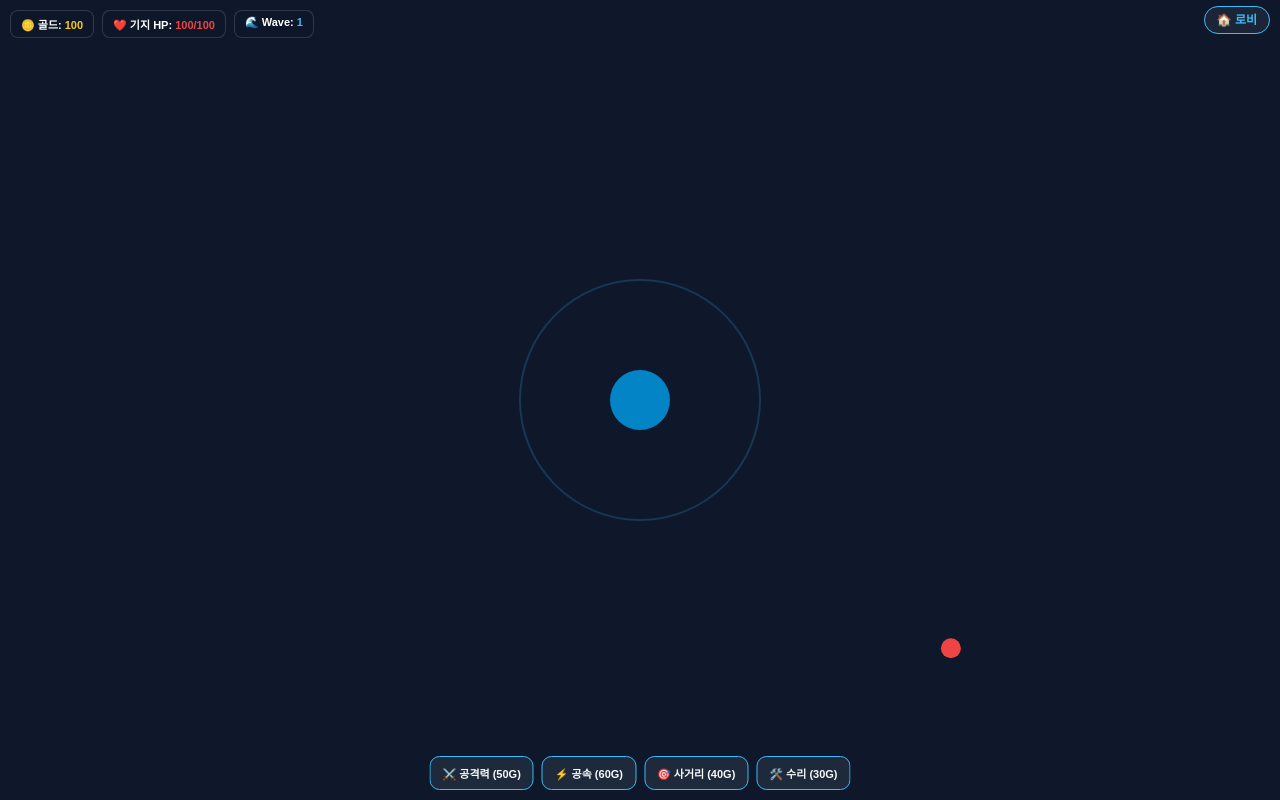
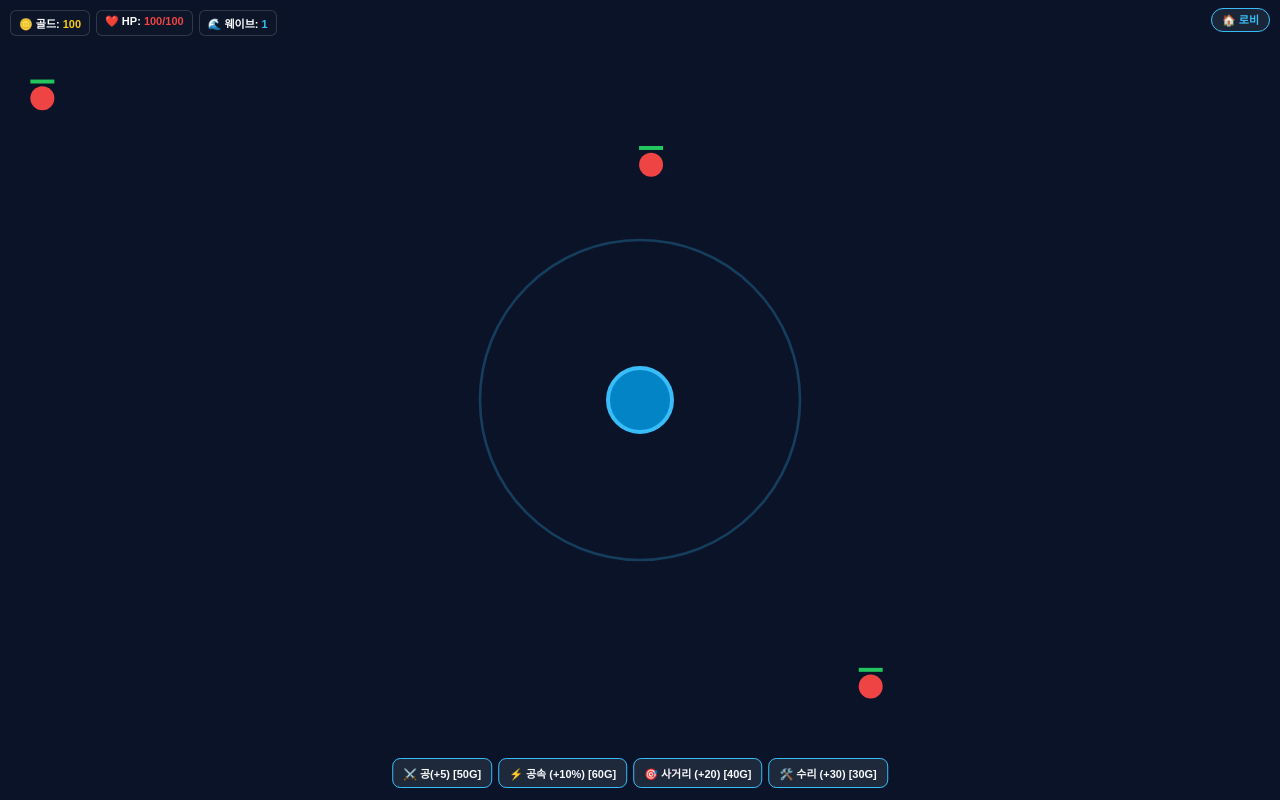
Before and after one commit to ezzone72/arcade-portal, a plain HTML site: page games/base-defense/index.html in a window 1280 px wide. Drawn offline with Linux system fonts and the light colour scheme.

Commit message:
fix: make central tower and components dynamically scale down on smaller screens

```diff
--- a/games/base-defense/index.html
+++ b/games/base-defense/index.html
@@ -7,19 +7,28 @@
     <style>
         * { margin: 0; padding: 0; box-sizing: border-box; user-select: none; -webkit-user-select: none; }
         body { background: #0f172a; color: #fff; font-family: 'Pretendard', sans-serif; overflow: hidden; width: 100vw; height: 100vh; }
-        #game-container { position: relative; width: 100%; height: 100%; }
+        #game-container { position: relative; width: 100%; height: 100%; background: #0b1329; }
 
         .top-nav { position: absolute; top: 10px; right: 10px; z-index: 20; }
-        .home-btn { background: rgba(30, 41, 59, 0.8); color: #38bdf8; border: 1px solid #38bdf8; padding: 6px 12px; border-radius: 16px; font-weight: bold; text-decoration: none; font-size: 12px; }
+        .home-btn { background: rgba(30, 41, 59, 0.85); color: #38bdf8; border: 1px solid #38bdf8; padding: 5px 10px; border-radius: 14px; font-weight: bold; text-decoration: none; font-size: 11px; }
 
-        .header-status { position: absolute; top: 10px; left: 10px; display: flex; gap: 8px; z-index: 20; font-size: 11px; font-weight: bold; flex-wrap: wrap; }
-        .stat-card { background: rgba(15, 23, 42, 0.85); padding: 5px 10px; border-radius: 8px; border: 1px solid rgba(255,255,255,0.15); }
+        .header-status { position: absolute; top: 10px; left: 10px; display: flex; gap: 6px; z-index: 20; font-size: 11px; font-weight: bold; flex-wrap: wrap; }
+        .stat-card { background: rgba(15, 23, 42, 0.85); padding: 4px 8px; border-radius: 6px; border: 1px solid rgba(255,255,255,0.15); }
         .gold-text { color: #facc15; }
         .hp-text { color: #ef4444; }
 
-        .upgrade-bar { position: absolute; bottom: 10px; left: 50%; transform: translateX(-50%); display: flex; gap: 8px; z-index: 20; max-width: 95%; overflow-x: auto; }
-        .up-btn { background: #1e293b; color: #f8fafc; border: 1px solid #38bdf8; padding: 8px 12px; border-radius: 10px; font-size: 11px; font-weight: bold; cursor: pointer; white-space: nowrap; }
+        .upgrade-bar { position: absolute; bottom: 10px; left: 50%; transform: translateX(-50%); display: flex; gap: 6px; z-index: 20; max-width: 98%; overflow-x: auto; padding: 2px; }
+        .up-btn { background: #1e293b; color: #f8fafc; border: 1px solid #38bdf8; padding: 6px 10px; border-radius: 8px; font-size: 11px; font-weight: bold; cursor: pointer; white-space: nowrap; transition: 0.1s; }
         .up-btn:active { background: #38bdf8; color: #0f172a; }
+
+        .modal { display: none; position: absolute; top: 0; left: 0; width: 100%; height: 100%; background: rgba(0,0,0,0.85); flex-direction: column; justify-content: center; align-items: center; z-index: 30; }
+        .modal-content { background: #1e293b; border: 2px solid #ef4444; padding: 20px; border-radius: 16px; text-align: center; max-width: 90%; }
+        .modal h2 { font-size: 22px; color: #ef4444; margin-bottom: 8px; }
+        .modal p { font-size: 13px; color: #e2e8f0; margin-bottom: 16px; }
+        .btn-group { display: flex; gap: 10px; justify-content: center; }
+        .btn-action { padding: 8px 16px; font-size: 13px; font-weight: bold; border: none; border-radius: 8px; cursor: pointer; text-decoration: none; }
+        .btn-restart { background: #38bdf8; color: #0f172a; }
+        .btn-lobby { background: #64748b; color: #fff; }
 
         canvas { display: block; width: 100%; height: 100%; touch-action: none; }
     </style>
@@ -29,8 +38,8 @@
 <div id="game-container">
     <div class="header-status">
         <div class="stat-card">🪙 골드: <span id="gold-val" class="gold-text">100</span></div>
-        <div class="stat-card">❤️ 기지 HP: <span id="hp-val" class="hp-text">100/100</span></div>
-        <div class="stat-card">🌊 Wave: <span id="wave-val" style="color:#38bdf8;">1</span></div>
+        <div class="stat-card">❤️ HP: <span id="hp-val" class="hp-text">100/100</span></div>
+        <div class="stat-card">🌊 웨이브: <span id="wave-val" style="color:#38bdf8;">1</span></div>
     </div>
 
     <div class="top-nav">
@@ -38,10 +47,21 @@
     </div>
 
     <div class="upgrade-bar">
-        <button class="up-btn" onclick="upgrade('atk')">⚔️ 공격력 (50G)</button>
-        <button class="up-btn" onclick="upgrade('speed')">⚡ 공속 (60G)</button>
-        <button class="up-btn" onclick="upgrade('range')">🎯 사거리 (40G)</button>
-        <button class="up-btn" onclick="upgrade('repair')">🛠️ 수리 (30G)</button>
+        <button class="up-btn" onclick="upgrade('atk')">⚔️ 공(+5) [50G]</button>
+        <button class="up-btn" onclick="upgrade('speed')">⚡ 공속 (+10%) [60G]</button>
+        <button class="up-btn" onclick="upgrade('range')">🎯 사거리 (+20) [40G]</button>
+        <button class="up-btn" onclick="upgrade('repair')">🛠️ 수리 (+30) [30G]</button>
+    </div>
+
+    <div id="gameover-modal" class="modal">
+        <div class="modal-content">
+            <h2>기지 파괴됨!</h2>
+            <p id="gameover-desc">최종 기록: 웨이브 1</p>
+            <div class="btn-group">
+                <button class="btn-action btn-restart" onclick="initGame()">다시 도전</button>
+                <a href="../../index.html" class="btn-action btn-lobby">로비로 이동</a>
+            </div>
+        </div>
     </div>
 
     <canvas id="defenseCanvas"></canvas>
@@ -52,125 +72,217 @@ const canvas = document.getElementById('defenseCanvas');
 const ctx = canvas.getContext('2d');
 
 let width, height;
+let scaleRatio = 1; // 화면 크기에 비례하는 동적 스케일 값
 let gold = 100, hp = 100, maxHp = 100, wave = 1;
-let tower = { x: 0, y: 0, range: 120, atk: 15, cooldown: 0, maxCooldown: 30 };
-let enemies = [], bullets = [];
+let killCount = 0;
+
+let tower = { x: 0, y: 0, baseRadius: 24, baseRange: 120, range: 120, atk: 15, cooldown: 0, maxCooldown: 25 };
+let enemies = [];
+let bullets = [];
+let spawnIntervalTimer = null;
+let isGameOver = false;
 
 function resize() {
     width = canvas.width = window.innerWidth;
     height = canvas.height = window.innerHeight;
+
+    // 기기 화면 해상도에 맞춰 모든 요소의 크기를 유연하게 비례 계산 (기준 800x600)
+    scaleRatio = Math.min(width / 800, height / 600);
+
     tower.x = width / 2;
     tower.y = height / 2;
+    tower.range = tower.baseRange * scaleRatio;
 }
 window.addEventListener('resize', resize);
 
-function spawnEnemy() {
+class Enemy {
+    constructor() {
         let angle = Math.random() * Math.PI * 2;
         let dist = Math.max(width, height) / 2 + 50;
-    enemies.push({
-        x: tower.x + Math.cos(angle) * dist,
-        y: tower.y + Math.sin(angle) * dist,
-        hp: 20 + wave * 5,
-        maxHp: 20 + wave * 5,
-        speed: 1.2 + Math.random() * 0.5
-    });
+        this.x = tower.x + Math.cos(angle) * dist;
+        this.y = tower.y + Math.sin(angle) * dist;
+        this.baseRadius = 9;
+        this.hp = 20 + (wave - 1) * 8;
+        this.maxHp = this.hp;
+        this.speed = (1.2 + Math.random() * 0.4) * scaleRatio;
     }
 
-setInterval(spawnEnemy, 1500);
+    update() {
+        let dx = tower.x - this.x;
+        let dy = tower.y - this.y;
+        let dist = Math.hypot(dx, dy);
+
+        let hitRadius = (tower.baseRadius + this.baseRadius) * scaleRatio;
+
+        if (dist < hitRadius) {
+            hp -= 10;
+            updateUI();
+            if (hp <= 0) gameOver();
+            return true;
+        }
+
+        this.x += (dx / dist) * this.speed;
+        this.y += (dy / dist) * this.speed;
+        return false;
+    }
+
+    draw() {
+        const radius = this.baseRadius * scaleRatio;
+        ctx.fillStyle = '#ef4444';
+        ctx.beginPath();
+        ctx.arc(this.x, this.y, radius, 0, Math.PI * 2);
+        ctx.fill();
+
+        // 적 체력바 크기 비례 적용
+        const barW = 18 * scaleRatio;
+        const barH = 3 * scaleRatio;
+        ctx.fillStyle = 'rgba(0,0,0,0.5)';
+        ctx.fillRect(this.x - barW / 2, this.y - radius - 5 * scaleRatio, barW, barH);
+        ctx.fillStyle = '#22c55e';
+        ctx.fillRect(this.x - barW / 2, this.y - radius - 5 * scaleRatio, barW * (this.hp / this.maxHp), barH);
+    }
+}
+
+class Bullet {
+    constructor(target) {
+        this.x = tower.x;
+        this.y = tower.y;
+        this.target = target;
+        this.speed = 9 * scaleRatio;
+        this.baseRadius = 4.5;
+    }
+
+    update() {
+        if (!enemies.includes(this.target)) return true;
+
+        let dx = this.target.x - this.x;
+        let dy = this.target.y - this.y;
+        let dist = Math.hypot(dx, dy);
+
+        if (dist < 10 * scaleRatio) {
+            this.target.hp -= tower.atk;
+            if (this.target.hp <= 0) {
+                gold += 12;
+                killCount++;
+                if (killCount % 10 === 0) wave++;
+                enemies = enemies.filter(e => e !== this.target);
+                updateUI();
+            }
+            return true;
+        }
+
+        this.x += (dx / dist) * this.speed;
+        this.y += (dy / dist) * this.speed;
+        return false;
+    }
+
+    draw() {
+        ctx.fillStyle = '#facc15';
+        ctx.beginPath();
+        ctx.arc(this.x, this.y, this.baseRadius * scaleRatio, 0, Math.PI * 2);
+        ctx.fill();
+    }
+}
+
+function spawnEnemy() {
+    if (isGameOver) return;
+    enemies.push(new Enemy());
+}
 
 function upgrade(type) {
+    if (isGameOver) return;
     if (type === 'atk' && gold >= 50) { gold -= 50; tower.atk += 5; }
-    else if (type === 'speed' && gold >= 60 && tower.maxCooldown > 10) { gold -= 60; tower.maxCooldown -= 3; }
-    else if (type === 'range' && gold >= 40) { gold -= 40; tower.range += 20; }
+    else if (type === 'speed' && gold >= 60 && tower.maxCooldown > 8) { gold -= 60; tower.maxCooldown = Math.max(6, tower.maxCooldown - 3); }
+    else if (type === 'range' && gold >= 40) { gold -= 40; tower.baseRange += 20; tower.range = tower.baseRange * scaleRatio; }
     else if (type === 'repair' && gold >= 30 && hp < maxHp) { gold -= 30; hp = Math.min(maxHp, hp + 30); }
     updateUI();
 }
 
 function updateUI() {
     document.getElementById('gold-val').innerText = gold;
-    document.getElementById('hp-val').innerText = `${hp}/${maxHp}`;
+    document.getElementById('hp-val').innerText = `${Math.max(0, hp)}/${maxHp}`;
     document.getElementById('wave-val').innerText = wave;
+}
+
+function gameOver() {
+    isGameOver = true;
+    clearInterval(spawnIntervalTimer);
+    document.getElementById('gameover-desc').innerText = `최종 기록: 웨이브 ${wave} (처치: ${killCount} 마리)`;
+    document.getElementById('gameover-modal').style.display = 'flex';
+}
+
+function initGame() {
+    resize();
+    gold = 100;
+    hp = 100;
+    maxHp = 100;
+    wave = 1;
+    killCount = 0;
+    isGameOver = false;
+
+    tower.baseRange = 120;
+    tower.range = tower.baseRange * scaleRatio;
+    tower.atk = 15;
+    tower.maxCooldown = 25;
+    tower.cooldown = 0;
+
+    enemies = [];
+    bullets = [];
+
+    document.getElementById('gameover-modal').style.display = 'none';
+    updateUI();
+
+    if (spawnIntervalTimer) clearInterval(spawnIntervalTimer);
+    spawnIntervalTimer = setInterval(spawnEnemy, 1200);
 }
 
 function render() {
     ctx.clearRect(0, 0, width, height);
 
-    // 1. 기지 본체
-    ctx.fillStyle = '#0284c7';
-    ctx.beginPath();
-    ctx.arc(tower.x, tower.y, 30, 0, Math.PI * 2);
-    ctx.fill();
-
-    // 사거리 표시
-    ctx.strokeStyle = 'rgba(56, 189, 248, 0.2)';
-    ctx.lineWidth = 2;
+    // 1. 사거리 링 (비율 반영)
+    ctx.strokeStyle = 'rgba(56, 189, 248, 0.25)';
+    ctx.lineWidth = 2 * scaleRatio;
     ctx.beginPath();
     ctx.arc(tower.x, tower.y, tower.range, 0, Math.PI * 2);
     ctx.stroke();
 
-    // 2. 타워 타겟팅 & 조준
+    // 2. 메인 중앙 기지 (화면 크기에 맞춰 동적 축소/확대)
+    const towerRadius = tower.baseRadius * scaleRatio;
+    ctx.fillStyle = '#0284c7';
+    ctx.beginPath();
+    ctx.arc(tower.x, tower.y, towerRadius, 0, Math.PI * 2);
+    ctx.fill();
+    ctx.strokeStyle = '#38bdf8';
+    ctx.lineWidth = 3 * scaleRatio;
+    ctx.stroke();
+
+    if (!isGameOver) {
         tower.cooldown--;
         if (tower.cooldown <= 0 && enemies.length > 0) {
             let target = enemies.find(e => Math.hypot(e.x - tower.x, e.y - tower.y) <= tower.range);
             if (target) {
-            bullets.push({ x: tower.x, y: tower.y, tx: target.x, ty: target.y, speed: 8 });
+                bullets.push(new Bullet(target));
                 tower.cooldown = tower.maxCooldown;
             }
         }
 
-    // 3. 총알 이동
-    bullets.forEach((b, bIdx) => {
-        let dx = b.tx - b.x;
-        let dy = b.ty - b.y;
-        let dist = Math.hypot(dx, dy);
-
-        if (dist < 10) {
-            let enemy = enemies.find(e => Math.hypot(e.x - b.tx, e.y - b.ty) < 20);
-            if (enemy) {
-                enemy.hp -= tower.atk;
-                if (enemy.hp <= 0) {
-                    gold += 10;
-                    enemies = enemies.filter(e => e !== enemy);
-                    updateUI();
-                }
-            }
-            bullets.splice(bIdx, 1);
-        } else {
-            b.x += (dx / dist) * b.speed;
-            b.y += (dy / dist) * b.speed;
-            ctx.fillStyle = '#facc15';
-            ctx.beginPath();
-            ctx.arc(b.x, b.y, 4, 0, Math.PI * 2);
-            ctx.fill();
-        }
+        bullets = bullets.filter(b => {
+            let removed = b.update();
+            if (!removed) b.draw();
+            return !removed;
         });
 
-    // 4. 적 이동 및 기지 충돌
-    enemies.forEach((e, eIdx) => {
-        let dx = tower.x - e.x;
-        let dy = tower.y - e.y;
-        let dist = Math.hypot(dx, dy);
-
-        if (dist < 30) {
-            hp -= 10;
-            enemies.splice(eIdx, 1);
-            updateUI();
-        } else {
-            e.x += (dx / dist) * e.speed;
-            e.y += (dy / dist) * e.speed;
-
-            ctx.fillStyle = '#ef4444';
-            ctx.beginPath();
-            ctx.arc(e.x, e.y, 10, 0, Math.PI * 2);
-            ctx.fill();
+        enemies = enemies.filter(e => {
+            let removed = e.update();
+            if (!removed) e.draw();
+            return !removed;
+        });
     }
-    });
 
     requestAnimationFrame(render);
 }
 
-resize();
-updateUI();
+initGame();
 render();
 </script>
 </body>
```
Lines whose indentation alone changed are shown as unchanged.
